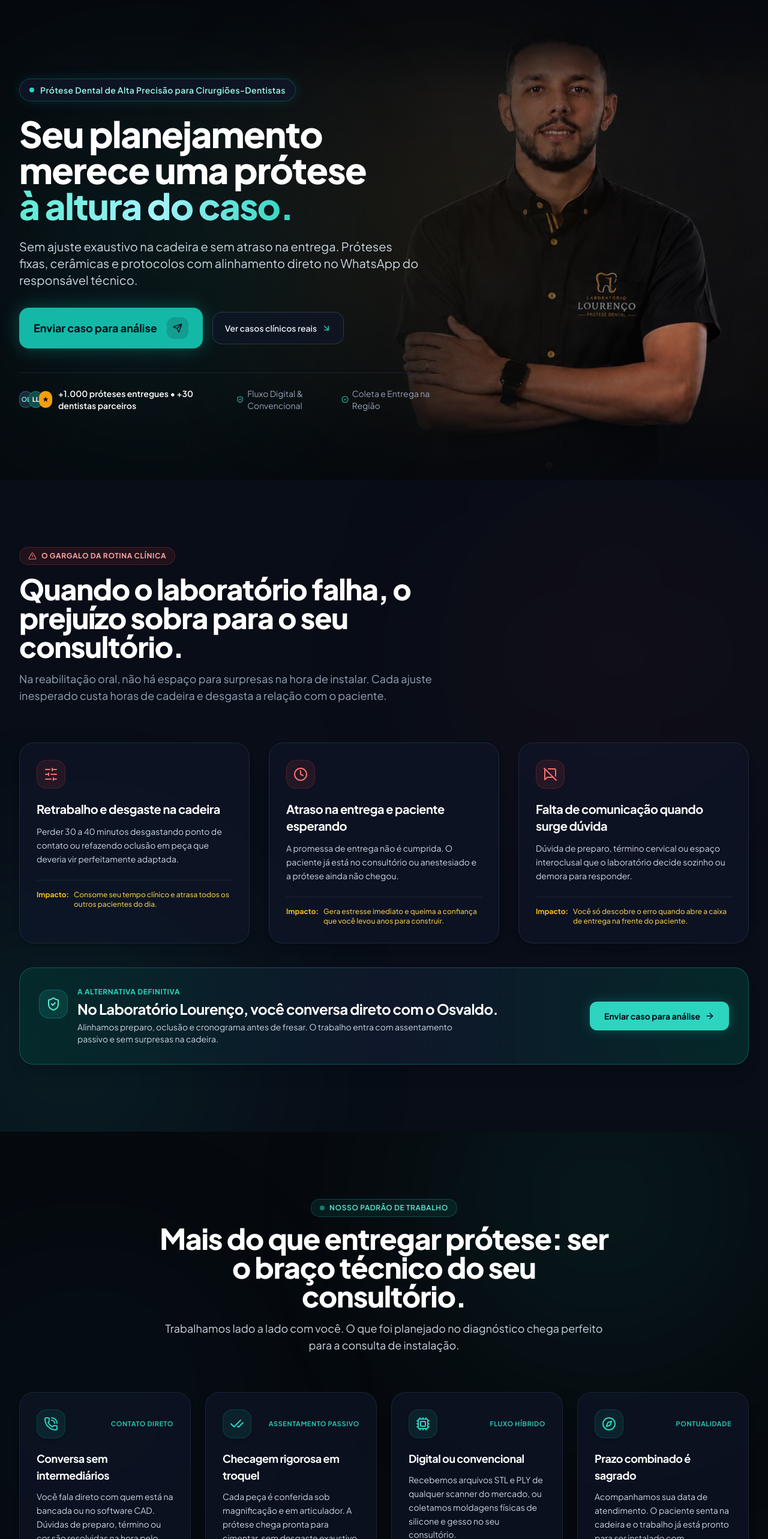
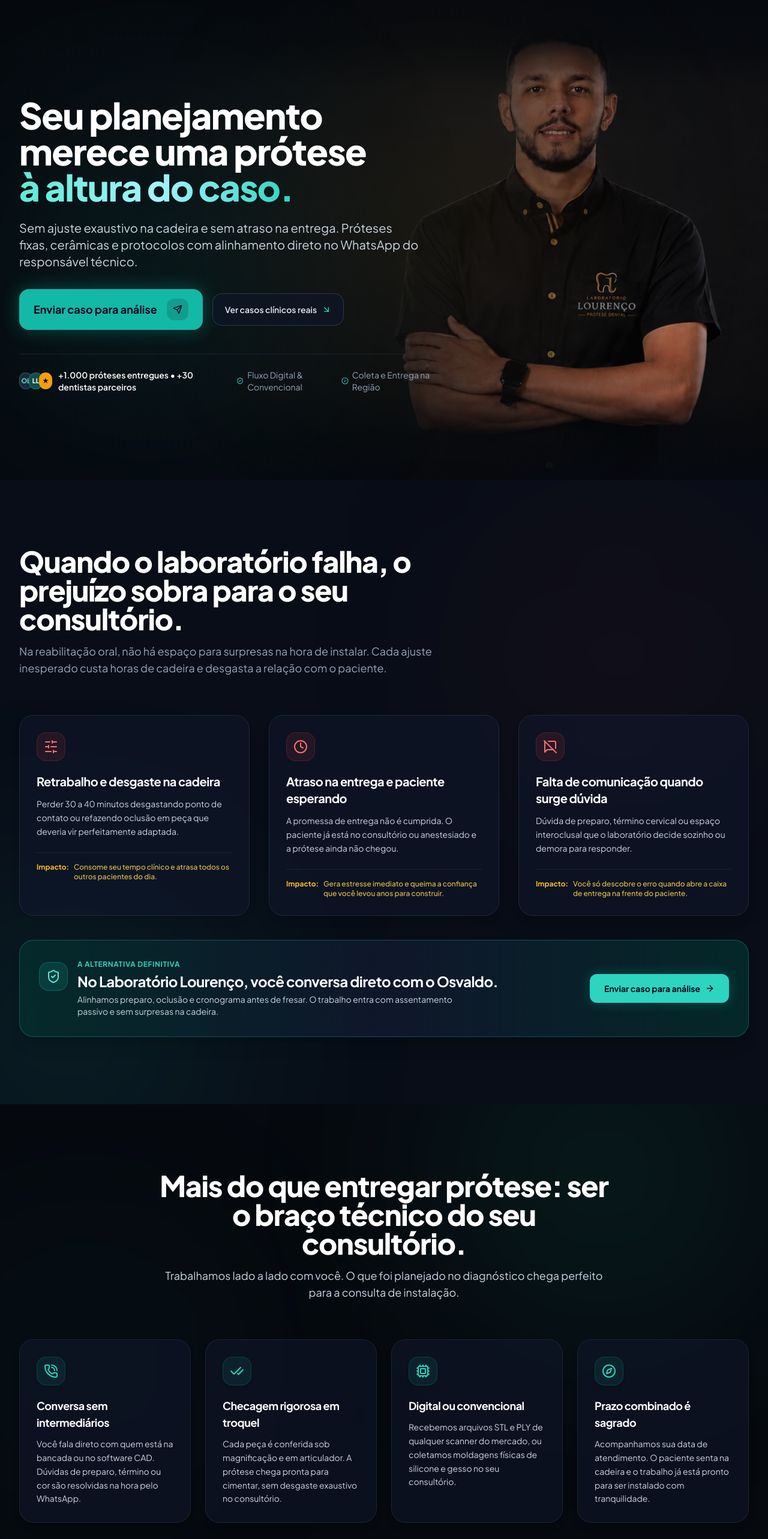
Before and after one commit to cauacreis/Osvaldo-Filho-Landing-Page, a React (Vite) app: page / in a window 1280 px wide. Shown: the top 2566 px of the page at 60% size. Built offline with nearby package versions, Linux system fonts and the light colour scheme; the HTML template or start-up script is replaced by a standard one.

Commit message:
style: remove chip pill badges and eyebrow tags across all sections for clean luxury aesthetic

```diff
--- a/src/components/AboutSection.tsx
+++ b/src/components/AboutSection.tsx
@@ -1,6 +1,6 @@
 import React from 'react'
 import { motion } from 'framer-motion'
-import { HeartHandshake, ShieldCheck, Send, CheckCircle2 } from 'lucide-react'
+import { ShieldCheck, Send, CheckCircle2 } from 'lucide-react'
 import { TiltCard } from './ui/TiltCard'
 
 interface AboutSectionProps {
@@ -75,12 +75,6 @@ export const AboutSection: React.FC<AboutSectionProps> = ({ onOpenTriage }) => {
             transition={{ duration: 0.6 }}
             className="lg:col-span-7 flex flex-col items-start"
           >
-
-            <div className="inline-flex items-center gap-2 px-3.5 py-1.5 rounded-full bg-teal-500/10 border border-teal-500/30 text-teal-300 text-xs font-semibold tracking-wider uppercase mb-4 shadow-xs">
-              <HeartHandshake className="w-3.5 h-3.5 text-teal-400" />
-              <span>Sobre o Laboratório Lourenço</span>
-            </div>
-
             <h2 className="text-3xl sm:text-4xl lg:text-5xl font-extrabold text-white tracking-tight leading-tight mb-6">
               Um parceiro de bancada para o seu consultório.
             </h2>
--- a/src/components/CaseGallery.tsx
+++ b/src/components/CaseGallery.tsx
@@ -1,6 +1,6 @@
 import React, { useState } from 'react'
 import { motion, AnimatePresence } from 'framer-motion'
-import { ZoomIn, X, CheckCircle2, Eye, Sparkles, Send, MoveHorizontal } from 'lucide-react'
+import { ZoomIn, X, CheckCircle2, Eye, Send, MoveHorizontal } from 'lucide-react'
 import { BeforeAfterSlider } from './ui/BeforeAfterSlider'
 import { TiltCard } from './ui/TiltCard'
 
@@ -16,7 +16,6 @@ interface CaseItem {
   caption: string
   description: string
   technicalNotes: string[]
-  badge?: string
 }
 
 export const CaseGallery: React.FC<CaseGalleryProps> = ({ onOpenTriage }) => {
@@ -37,7 +36,6 @@ export const CaseGallery: React.FC<CaseGalleryProps> = ({ onOpenTriage }) => {
         'Textura superficial e halo incisal natural',
         'Ajuste oclusal verificado em articulador',
       ],
-      badge: 'Cerâmica Pura',
     },
     {
       id: 'emax-macro',
@@ -52,7 +50,6 @@ export const CaseGallery: React.FC<CaseGalleryProps> = ({ onOpenTriage }) => {
         'Cimentação adesiva com selamento micrométrico',
         'Reflexão de luz idêntica ao esmalte dental',
       ],
-      badge: 'Estética Pura',
     },
     {
       id: 'zirconia-macro',
@@ -67,7 +64,6 @@ export const CaseGallery: React.FC<CaseGalleryProps> = ({ onOpenTriage }) => {
         'Pigmentação e caracterização anatômica',
         'Assentamento passivo testado no troquel',
       ],
-      badge: 'Zircônia Multilayer',
     },
     {
       id: 'ponte-implante',
@@ -82,7 +78,6 @@ export const CaseGallery: React.FC<CaseGalleryProps> = ({ onOpenTriage }) => {
         'Ponto de contato proximal calibrado',
         'Emergência biológica para saúde peri-implantar',
       ],
-      badge: 'Sobre Implante',
     },
     {
       id: 'reabilitacao-anterior',
@@ -97,7 +92,6 @@ export const CaseGallery: React.FC<CaseGalleryProps> = ({ onOpenTriage }) => {
         'Eixo de inserção planejado para evitar sobrecarga',
         'Contorno estético de zênite gengival',
       ],
-      badge: 'Estética Anterior',
     },
     {
       id: 'placa-bruxismo',
@@ -112,7 +106,6 @@ export const CaseGallery: React.FC<CaseGalleryProps> = ({ onOpenTriage }) => {
         'Retenção sem basculamento',
         'Desoclusão suave nos movimentos mandibulares',
       ],
-      badge: 'Acrílico Cristal',
     },
   ]
 
@@ -140,10 +133,6 @@ export const CaseGallery: React.FC<CaseGalleryProps> = ({ onOpenTriage }) => {
           transition={{ duration: 0.6 }}
           className="max-w-3xl mb-16 sm:mb-20"
         >
-          <div className="inline-flex items-center gap-2 px-3.5 py-1.5 rounded-full bg-teal-500/10 border border-teal-500/25 text-teal-300 text-xs font-bold tracking-wider uppercase mb-4 shadow-xs">
-            <Sparkles className="w-3.5 h-3.5 text-teal-400" />
-            <span>Casos Reais do Laboratório</span>
-          </div>
           <h2 className="text-3xl sm:text-4xl lg:text-5xl font-extrabold tracking-tight text-white leading-tight">
             Precisão que se comprova no modelo e na boca.
           </h2>
@@ -195,10 +184,6 @@ export const CaseGallery: React.FC<CaseGalleryProps> = ({ onOpenTriage }) => {
             {/* Right Column: Responsible, Simple Technical Analysis */}
             <div className="w-full lg:w-1/2 flex flex-col justify-between">
               <div>
-                <div className="inline-flex items-center gap-2 px-3 py-1 rounded-full bg-amber-500/10 border border-amber-500/30 text-amber-300 text-xs font-bold tracking-wider uppercase mb-4">
-                  <span>Destaque Clínico</span>
-                </div>
-
                 <h3 className="text-2xl sm:text-3xl font-extrabold text-white mb-4 tracking-tight">
                   Protocolo Provisório de Carga Imediata
                 </h3>
@@ -315,11 +300,6 @@ export const CaseGallery: React.FC<CaseGalleryProps> = ({ onOpenTriage }) => {
                           Ampliar Detalhes
                         </span>
                       </div>
-                      {item.badge && (
-                        <span className="absolute top-3 left-3 text-[10px] font-bold px-2.5 py-1 rounded-full bg-slate-950/80 backdrop-blur-sm text-teal-300 border border-teal-500/30">
-                          {item.badge}
-                        </span>
-                      )}
                     </div>
 
                     <div className="p-6">
--- a/src/components/FaqSection.tsx
+++ b/src/components/FaqSection.tsx
@@ -1,6 +1,6 @@
 import React, { useState } from 'react'
 import { motion, AnimatePresence } from 'framer-motion'
-import { ChevronDown, HelpCircle } from 'lucide-react'
+import { ChevronDown } from 'lucide-react'
 import { FaqItem } from '../types'
 
 interface FaqSectionProps {
@@ -70,10 +70,6 @@ export const FaqSection: React.FC<FaqSectionProps> = () => {
           transition={{ duration: 0.6 }}
           className="text-center mb-16"
         >
-          <div className="inline-flex items-center gap-2 px-3.5 py-1.5 rounded-full bg-teal-500/10 border border-teal-500/30 text-teal-300 text-xs font-semibold tracking-wider uppercase mb-3 shadow-xs">
-            <HelpCircle className="w-3.5 h-3.5 text-teal-400" />
-            <span>Tire Suas Dúvidas</span>
-          </div>
           <h2 className="text-3xl sm:text-4xl lg:text-5xl font-extrabold text-white tracking-tight leading-tight">
             Perguntas frequentes de cirurgiões-dentistas.
           </h2>
--- a/src/components/FinalCta.tsx
+++ b/src/components/FinalCta.tsx
@@ -21,16 +21,6 @@ export const FinalCta: React.FC<FinalCtaProps> = ({ onOpenTriage }) => {
 
       <div className="max-w-5xl mx-auto px-4 sm:px-6 lg:px-8 relative z-10 text-center">
 
-        <motion.div
-          initial={{ opacity: 0, y: 20 }}
-          whileInView={{ opacity: 1, y: 0 }}
-          viewport={{ once: true }}
-          transition={{ duration: 0.6 }}
-          className="inline-flex items-center gap-2 px-3.5 py-1.5 rounded-full bg-teal-500/20 border border-teal-400/30 text-teal-300 text-xs font-bold uppercase tracking-wider mb-6 shadow-xs"
-        >
-          <ShieldCheck className="w-4 h-4 text-teal-400" />
-          <span>Parceria Clínica Segura</span>
-        </motion.div>
 
         <motion.h2
           initial={{ opacity: 0, y: 24 }}
--- a/src/components/Hero.tsx
+++ b/src/components/Hero.tsx
@@ -42,21 +42,6 @@ export const Hero: React.FC<HeroProps> = ({ onOpenTriage }) => {
           {/* Left Column: High Impact Headline & Action Area */}
           <div className="lg:col-span-7 flex flex-col items-start text-left pt-6 sm:pt-0">
 
-            {/* 1. Glowing Status Pill */}
-            <motion.div
-              initial={{ opacity: 0, y: 20 }}
-              animate={{ opacity: 1, y: 0 }}
-              transition={{ duration: 0.6 }}
-              className="inline-flex items-center gap-2.5 px-3.5 py-1.5 sm:px-4 sm:py-2 rounded-full bg-slate-900/80 border border-teal-500/30 backdrop-blur-md shadow-[0_0_20px_rgba(20,184,166,0.15)] mb-6"
-            >
-              <span className="relative flex h-2 w-2">
-                <span className="animate-ping absolute inline-flex h-full w-full rounded-full bg-teal-400 opacity-75" />
-                <span className="relative inline-flex rounded-full h-2 w-2 bg-teal-400" />
-              </span>
-              <span className="text-xs sm:text-sm font-semibold text-teal-200 tracking-wide">
-                Prótese Dental de Alta Precisão para Cirurgiões-Dentistas
-              </span>
-            </motion.div>
 
             {/* 2. Editorial Headline */}
             <motion.h1
--- a/src/components/PainPoints.tsx
+++ b/src/components/PainPoints.tsx
@@ -1,6 +1,6 @@
 import React from 'react'
 import { motion } from 'framer-motion'
-import { AlertTriangle, Clock, MessageSquareOff, SlidersHorizontal, ArrowRight, ShieldCheck } from 'lucide-react'
+import { Clock, MessageSquareOff, SlidersHorizontal, ArrowRight, ShieldCheck } from 'lucide-react'
 import { TiltCard } from './ui/TiltCard'
 
 interface PainPointsProps {
@@ -54,11 +54,6 @@ export const PainPoints: React.FC<PainPointsProps> = ({ onOpenTriage }) => {
           transition={{ duration: 0.6 }}
           className="max-w-3xl mb-14 sm:mb-16"
         >
-          <div className="inline-flex items-center gap-2 px-3.5 py-1.5 rounded-full bg-red-500/10 border border-red-500/25 text-red-300 text-xs font-bold tracking-wider uppercase mb-4">
-            <AlertTriangle className="w-3.5 h-3.5 text-red-400" />
-            <span>O Gargalo da Rotina Clínica</span>
-          </div>
-
           <h2 className="text-3xl sm:text-4xl lg:text-5xl font-extrabold tracking-tight text-white leading-tight">
             Quando o laboratório falha, o prejuízo sobra para o seu consultório.
           </h2>
--- a/src/components/ServicesSection.tsx
+++ b/src/components/ServicesSection.tsx
@@ -15,7 +15,6 @@ interface ServiceCard {
   description: string
   highlights: string[]
   icon: React.ElementType
-  badge?: string
 }
 
 export const ServicesSection: React.FC<ServicesSectionProps> = ({ onSelectService }) => {
@@ -32,7 +31,6 @@ export const ServicesSection: React.FC<ServicesSectionProps> = ({ onSelectServic
         'Para coroas unitárias e pontes fixas. Vedamento cervical rigoroso e polimento oclusal protetor.',
       highlights: ['Alta resistência à fratura', 'Degradê natural de cor', 'Assentamento em troquel'],
       icon: Gem,
-      badge: 'Mais Pedido',
     },
     {
       id: 'emax',
@@ -43,7 +41,6 @@ export const ServicesSection: React.FC<ServicesSectionProps> = ({ onSelectServic
         'Facetas, lentes de contato e coroas anteriores ultrafinas com reflexão idêntica ao esmalte dental.',
       highlights: ['Espessuras de 0.3mm a 0.5mm', 'Cimentação adesiva segura', 'Alta fidelidade de cor'],
       icon: Sparkles,
-      badge: 'Estética Pura',
     },
     {
       id: 'metaloceramica',
@@ -64,7 +61,6 @@ export const ServicesSection: React.FC<ServicesSectionProps> = ({ onSelectServic
         'Compatível com as principais plataformas. Ti-Base com perfil de emergência anatômico.',
       highlights: ['Saúde peri-implantar', 'Assentamento sem tensão', 'Parafusadas e cimentadas'],
       icon: CircleDot,
-      badge: 'Especialidade',
     },
     {
       id: 'protocolos',
@@ -75,7 +71,6 @@ export const ServicesSection: React.FC<ServicesSectionProps> = ({ onSelectServic
         'Provisórios rápidos para o dia cirúrgico e definitivos em zircônia sobre barra.',
       highlights: ['Entrega no dia da cirurgia', 'Barra interna reforçada', 'Caracterização realista'],
       icon: Activity,
-      badge: 'Destaque',
     },
     {
       id: 'barras',
@@ -116,7 +111,6 @@ export const ServicesSection: React.FC<ServicesSectionProps> = ({ onSelectServic
         'Envio ágil pelo WhatsApp ou nuvem. Desenho CAD 3D, fresagem CNC e modelo impresso com troquel.',
       highlights: ['Sem distorção de moldagem', 'Agilidade de bancada', 'Arquivo 3D salvo em nuvem'],
       icon: Cpu,
-      badge: 'CAD / CAM',
     },
   ]
 
@@ -163,10 +157,6 @@ export const ServicesSection: React.FC<ServicesSectionProps> = ({ onSelectServic
           className="flex flex-col md:flex-row md:items-end justify-between gap-6 mb-10"
         >
           <div className="max-w-2xl">
-            <div className="inline-flex items-center gap-2 px-3.5 py-1.5 rounded-full bg-teal-500/10 border border-teal-500/30 text-teal-300 text-xs font-semibold tracking-wider uppercase mb-3 shadow-xs">
-              <Sparkles className="w-3.5 h-3.5 text-teal-400" />
-              <span>Soluções Protéticas</span>
-            </div>
             <h2 className="text-3xl sm:text-4xl lg:text-5xl font-extrabold text-white tracking-tight leading-tight">
               A prótese certa para a necessidade do seu paciente.
             </h2>
@@ -240,16 +230,9 @@ export const ServicesSection: React.FC<ServicesSectionProps> = ({ onSelectServic
                     className="h-full bg-slate-900/60 hover:bg-slate-900/90 rounded-3xl p-6 sm:p-7 border border-slate-800/80 shadow-lg hover:border-teal-500/40 transition-all flex flex-col justify-between group"
                   >
                     <div>
-                      {/* Top Header with Icon and Badge */}
-                      <div className="flex items-center justify-between mb-4">
-                        <div className="w-11 h-11 rounded-2xl bg-teal-500/10 border border-teal-500/20 text-teal-400 flex items-center justify-center group-hover:scale-105 group-hover:border-teal-400/40 transition-all">
-                          <Icon className="w-5 h-5" />
-                        </div>
-                        {service.badge && (
-                          <span className="text-[10px] font-bold uppercase tracking-wider px-2.5 py-0.5 rounded-full bg-teal-500/15 border border-teal-400/30 text-teal-300">
-                            {service.badge}
-                          </span>
-                        )}
+                      {/* Top Header with Icon */}
+                      <div className="w-11 h-11 rounded-2xl bg-teal-500/10 border border-teal-500/20 text-teal-400 flex items-center justify-center group-hover:scale-105 group-hover:border-teal-400/40 transition-all mb-4">
+                        <Icon className="w-5 h-5" />
                       </div>
 
                       <h3 className="text-lg font-bold text-white mb-1.5 tracking-tight group-hover:text-teal-200 transition-colors">
--- a/src/components/SolutionPillars.tsx
+++ b/src/components/SolutionPillars.tsx
@@ -11,28 +11,24 @@ export const SolutionPillars: React.FC<SolutionPillarsProps> = () => {
   const pillars = [
     {
       icon: PhoneCall,
-      badge: 'Contato Direto',
       title: 'Conversa sem intermediários',
       description:
         'Você fala direto com quem está na bancada ou no software CAD. Dúvidas de preparo, término ou cor são resolvidas na hora pelo WhatsApp.',
     },
     {
       icon: CheckCheck,
-      badge: 'Assentamento Passivo',
       title: 'Checagem rigorosa em troquel',
       description:
         'Cada peça é conferida sob magnificação e em articulador. A prótese chega pronta para cimentar, sem desgaste exaustivo no consultório.',
     },
     {
       icon: Cpu,
-      badge: 'Fluxo Híbrido',
       title: 'Digital ou convencional',
       description:
         'Recebemos arquivos STL e PLY de qualquer scanner do mercado, ou coletamos moldagens físicas de silicone e gesso no seu consultório.',
     },
     {
       icon: Compass,
-      badge: 'Pontualidade',
       title: 'Prazo combinado é sagrado',
       description:
         'Acompanhamos sua data de atendimento. O paciente senta na cadeira e o trabalho já está pronto para ser instalado com tranquilidade.',
@@ -61,11 +57,6 @@ export const SolutionPillars: React.FC<SolutionPillarsProps> = () => {
           transition={{ duration: 0.6 }}
           className="text-center max-w-3xl mx-auto mb-14 sm:mb-16"
         >
-          <div className="inline-flex items-center gap-2 px-3.5 py-1.5 rounded-full bg-teal-500/10 border border-teal-500/30 text-teal-300 text-xs font-semibold tracking-wider uppercase mb-3 shadow-xs">
-            <span className="w-2 h-2 rounded-full bg-teal-400 animate-pulse" />
-            <span>Nosso Padrão de Trabalho</span>
-          </div>
-
           <h2 className="text-3xl sm:text-4xl lg:text-5xl font-extrabold text-white tracking-tight leading-tight">
             Mais do que entregar prótese: ser o braço técnico do seu consultório.
           </h2>
@@ -92,13 +83,8 @@ export const SolutionPillars: React.FC<SolutionPillarsProps> = () => {
                   className="h-full bg-slate-900/60 hover:bg-slate-900/90 rounded-3xl p-6 sm:p-7 border border-slate-800/80 shadow-lg hover:border-teal-500/40 transition-all flex flex-col justify-between group"
                 >
                   <div>
-                    <div className="flex items-center justify-between mb-5">
-                      <div className="w-12 h-12 rounded-2xl bg-teal-500/10 border border-teal-500/20 text-teal-400 flex items-center justify-center shadow-md group-hover:scale-105 group-hover:border-teal-400/40 transition-all">
-                        <Icon className="w-6 h-6" />
-                      </div>
-                      <span className="text-[11px] font-bold uppercase tracking-wider text-teal-400/90 group-hover:text-teal-300 transition-colors">
-                        {pillar.badge}
-                      </span>
+                    <div className="w-12 h-12 rounded-2xl bg-teal-500/10 border border-teal-500/20 text-teal-400 flex items-center justify-center shadow-md group-hover:scale-105 group-hover:border-teal-400/40 transition-all mb-5">
+                      <Icon className="w-6 h-6" />
                     </div>
 
                     <h3 className="text-lg font-bold text-white mb-2.5 tracking-tight group-hover:text-teal-200 transition-colors">
--- a/src/components/WorkflowTimeline.tsx
+++ b/src/components/WorkflowTimeline.tsx
@@ -1,6 +1,6 @@
 import React from 'react'
 import { motion } from 'framer-motion'
-import { FileUp, GitMerge, Settings, Truck, Send, CheckCircle, Sparkles } from 'lucide-react'
+import { FileUp, GitMerge, Settings, Truck, Send, CheckCircle } from 'lucide-react'
 import { TiltCard } from './ui/TiltCard'
 
 interface WorkflowTimelineProps {
@@ -69,10 +69,6 @@ export const WorkflowTimeline: React.FC<WorkflowTimelineProps> = ({ onOpenTriage
           transition={{ duration: 0.6 }}
           className="text-center max-w-3xl mx-auto mb-16 sm:mb-20"
         >
-          <div className="inline-flex items-center gap-2 px-3.5 py-1.5 rounded-full bg-teal-500/10 border border-teal-500/30 text-teal-300 text-xs font-semibold tracking-wider uppercase mb-3 shadow-xs">
-            <Sparkles className="w-3.5 h-3.5 text-teal-400" />
-            <span>Passo a Passo Sem Fricção</span>
-          </div>
           <h2 className="text-3xl sm:text-4xl lg:text-5xl font-extrabold text-white tracking-tight leading-tight">
             Como funciona: do envio à cimentação com total previsibilidade.
           </h2>
```
Also changed, not shown: src/components/ProofSection.tsx (+5 -33 lines).
